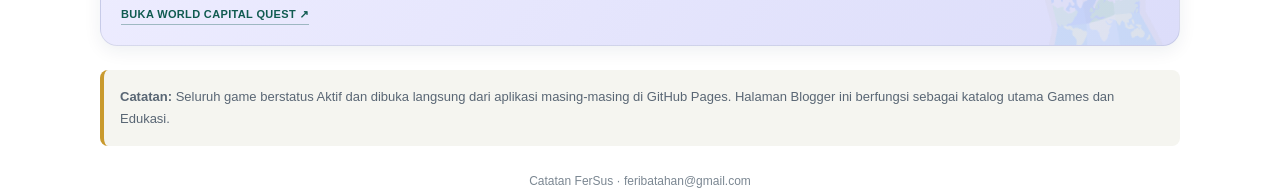
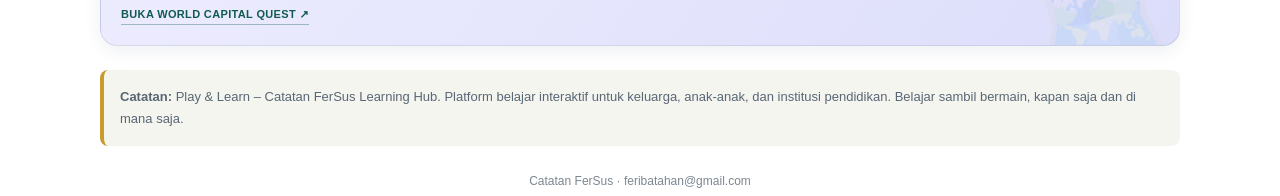
Before and after one commit to feribatahan/Play-and-Learn, a plain HTML site: page index.html in a window 1280 px wide. Shown: the part 1625-1821 px from the top of the page. Drawn offline with Linux system fonts and the light colour scheme.

Commit message:
Update index.html

```diff
--- a/index.html
+++ b/index.html
@@ -162,8 +162,7 @@ Halaman ini adalah katalog/link. Setiap game dibuka langsung dari GitHub Pages.
   </div>
 
   <div class="fs-hub-note">
-     <b>Catatan:</b> Seluruh game berstatus Aktif dan dibuka langsung dari aplikasi masing-masing di GitHub Pages. Halaman Blogger ini berfungsi sebagai katalog utama Games dan Edukasi.
-  </div>
+     <b>Catatan:</b> Play & Learn – Catatan FerSus Learning Hub. Platform belajar interaktif untuk keluarga, anak-anak, dan institusi pendidikan. Belajar sambil bermain, kapan saja dan di mana saja.  </div>
 
   <p class="fs-hub-footer">
     Catatan FerSus · feribatahan@gmail.com
```
